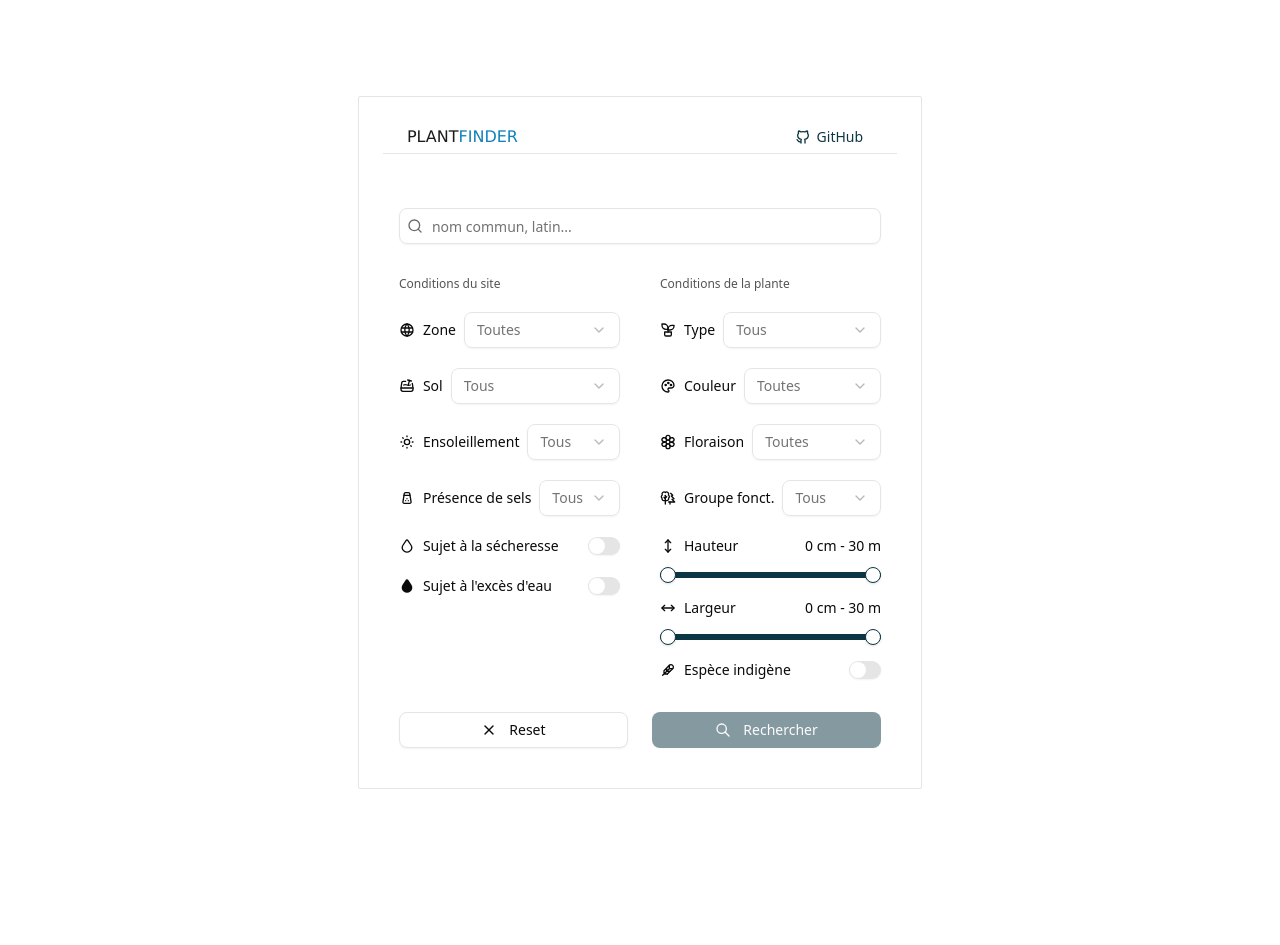
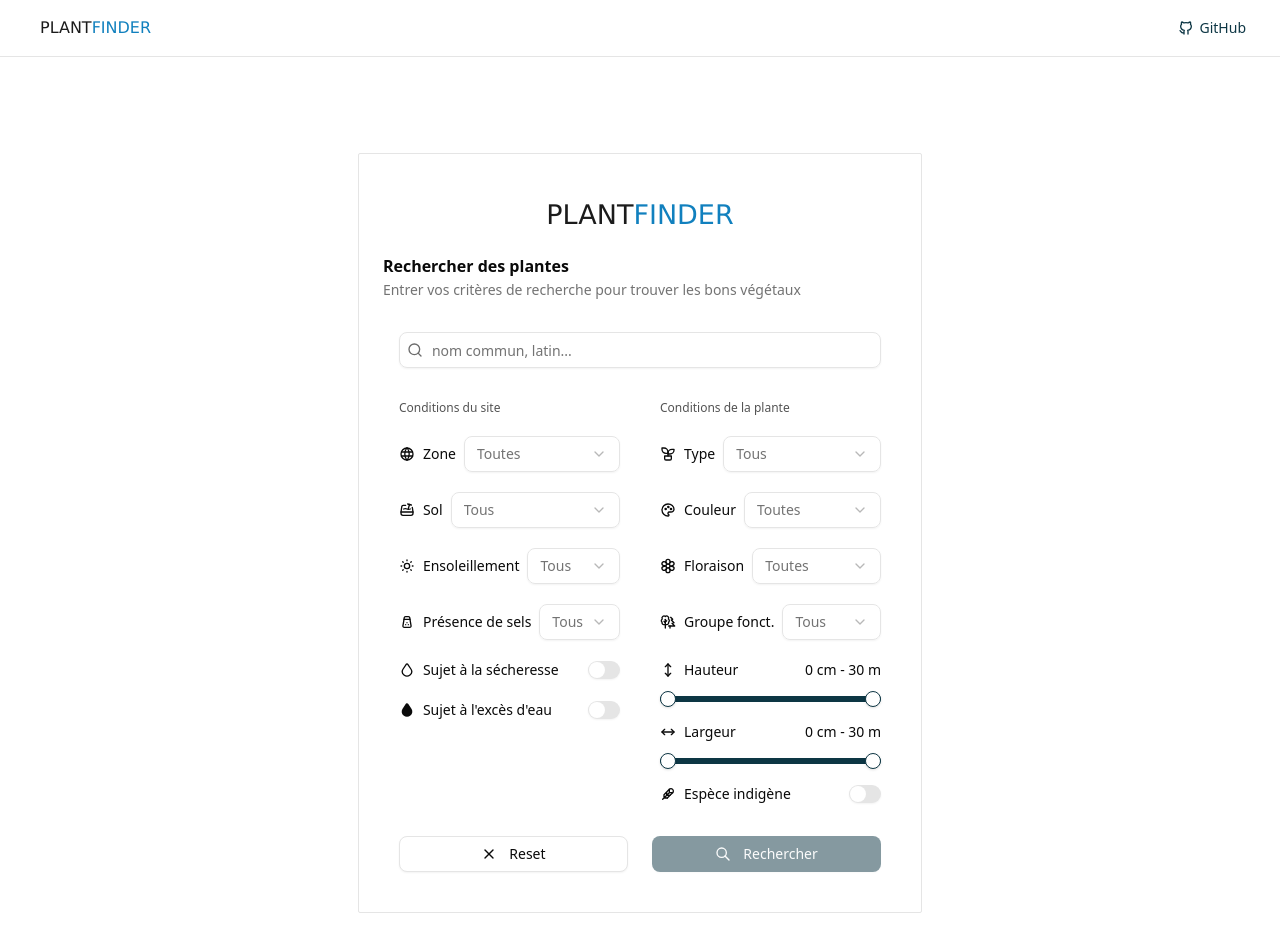
Before and after one commit to droda59/plantwise.web, a Next.js app: page / in a window 1280 px wide. Before the commit the page ends 821 px from the top, so only its background shows below. Built offline with nearby package versions, Linux system fonts and the light colour scheme.

Commit message:
Layout system

```diff
--- a/src/components/features/home/plant-filters.tsx
+++ b/src/components/features/home/plant-filters.tsx
@@ -32,7 +32,7 @@ export function PlantFilters(props:
 
     return (
         <SidebarGroup>
-            <SidebarGroupContent className="flex flex-col p-2">
+            <SidebarGroupContent className="flex flex-col p-2 pt-0">
                 <SidebarMenu>
                     <SidebarMenuItem>
                         <Search className="w-4 h-4 absolute left-2 top-1/2 -translate-y-1/2 opacity-60" />
--- a/src/components/site-header.tsx
+++ b/src/components/site-header.tsx
@@ -1,25 +1,14 @@
 import { IconBrandGithub } from "@tabler/icons-react"
 
 import { Button } from "@/components/ui/button"
-import { Separator } from "@/components/ui/separator"
-import { SidebarTrigger } from "@/components/ui/sidebar"
 import Link from "next/link"
 
-export function SiteHeader({ useSidebar = false }) {
+export function SiteHeader() {
     return (
         <header className="flex h-(--header-height) shrink-0 items-center gap-2 border-b transition-[width,height] ease-linear group-has-data-[collapsible=icon]/sidebar-wrapper:h-(--header-height)">
             <div className="flex w-full items-center lg:gap-2 lg:px-6">
-                {useSidebar && (
-                    <div>
-                        <SidebarTrigger className="-ml-1" />
-                        <Separator
-                            orientation="vertical"
-                            className="mx-2 data-[orientation=vertical]:h-4"
-                        />
-                    </div>
-                )}
                 <h1 className="text-base font-medium">
-                    <Link className='flex items-center flex-col sm:flex-row' href='/'>
+                    <Link className='flex items-center flex-col p-4' href='/'>
                         {/*<img
                             className='dark:invert'
                             src='/reliefDesign.jpg'
@@ -27,7 +16,6 @@ export function SiteHeader({ useSidebar = false }) {
                             width={100}
                         /> */}
                         <span style={{
-                            color: '#1b1b1b',
                             fontFamily: 'Lucida Sans Unicode, Lucida Grande, sans-serif',
                             fontWeight: 'normal',
                         }}>
--- a/src/pages/_app.tsx
+++ b/src/pages/_app.tsx
@@ -1,6 +1,10 @@
 // Should not need this
-import '@/styles/globals.css'
+import '@/styles/globals.css';
+import RootLayout from './root-layout';
 
 export default function App({ Component, pageProps }) {
-    return <Component {...pageProps} />
+    const getLayout = Component.getLayout || ((page) => (
+        <RootLayout>{page}</RootLayout>
+    ));
+    return getLayout(<Component {...pageProps} />);
 }
--- a/src/pages/index.tsx
+++ b/src/pages/index.tsx
@@ -1,11 +1,10 @@
 'use client';
 
-import React, { useEffect, useState } from 'react';
+import React, { useState } from 'react';
 import { useRouter } from 'next/navigation';
 
-import { createSearchParams, plantApiInstance } from '@/api/plant-api';
-import { SiteHeader } from "@/components/site-header"
-import { Card, CardContent, CardHeader } from "@/components/ui/card";
+import { createSearchParams } from '@/api/plant-api';
+import { Card, CardContent, CardDescription, CardHeader, CardTitle } from "@/components/ui/card";
 import { PlantFilters } from '@/components/features/home/plant-filters';
 import { DEFAULT_FILTERS, Filters } from '@/types/filters';
 
@@ -26,10 +25,29 @@ export default function Home() {
         <div className='font-sans grid justify-items-center p-8 gap-16'>
             <main className='flex row-start-2 items-center '>
                 <Card className="shadow-none rounded-xs" style={{ position: 'relative' }}>
-                    <CardHeader className="pb-2">
-                        <SiteHeader />
+                    <CardHeader>
+                        <h1 className="text-lg">
+                            <div className='flex items-center flex-col p-4'>
+                                <span style={{
+                                    fontFamily: 'Lucida Sans Unicode, Lucida Grande, sans-serif',
+                                    fontWeight: 'normal',
+                                    fontSize: '1.5em'
+                                }}>
+                                    <span style={{
+                                        color: '#1b1b1b',
+                                    }}>PLANT</span>
+                                    <span style={{
+                                        color: '#1180be',
+                                    }}>FINDER</span>
+                                </span>
+                            </div>
+                        </h1>
+                        <CardTitle>Rechercher des plantes</CardTitle>
+                        <CardDescription>
+                            Entrer vos critères de recherche pour trouver les bons végétaux
+                        </CardDescription>
                     </CardHeader>
-                    <CardContent className="grid">
+                    <CardContent>
                         <PlantFilters filters={filters} onApplyFilters={applyFilters} onResetFilters={resetFilters} />
                     </CardContent>
                 </Card>
--- /dev/null
+++ b/src/pages/root-layout.tsx
@@ -0,0 +1,15 @@
+import "@/styles/globals.css";
+import { SiteHeader } from "@/components/site-header";
+
+export default function RootLayout({
+    children,
+}: Readonly<{
+    children: React.ReactNode;
+}>) {
+    return (
+        <div>
+            <SiteHeader />
+            {children}
+        </div>
+    );
+}
--- a/src/pages/search/index.tsx
+++ b/src/pages/search/index.tsx
@@ -18,8 +18,9 @@ import {
 } from "@/components/ui/sidebar"
 import { SectionTitle } from '@/components/section-title';
 import "@/styles/globals.css";
+import SearchLayout from './search-layout';
 
-export default function Page() {
+function Search() {
     const router = useRouter();
     const searchParams = useSearchParams();
     const [filteredPlants, setFilteredPlants] = useState<Plant[]>([]);
@@ -74,8 +75,6 @@ export default function Page() {
     }, [filters]);
 
     const applyFilters = (filters: Filters) => {
-        // fetchPlants(filters);
-
         const params = createSearchParams(filters);
         const query = filters && `?${params.toString()}` || '';
 
@@ -125,3 +124,9 @@ export default function Page() {
         </SidebarProvider>
     );
 }
+
+Search.getLayout = (page) => {
+    return <SearchLayout>{page}</SearchLayout>
+};
+
+export default Search;
--- /dev/null
+++ b/src/pages/search/search-layout.tsx
@@ -0,0 +1,11 @@
+export default function SearchLayout({
+    children,
+}: {
+    children: React.ReactNode
+}) {
+    return (
+        <div>
+            {children}
+        </div>
+    )
+}
```
